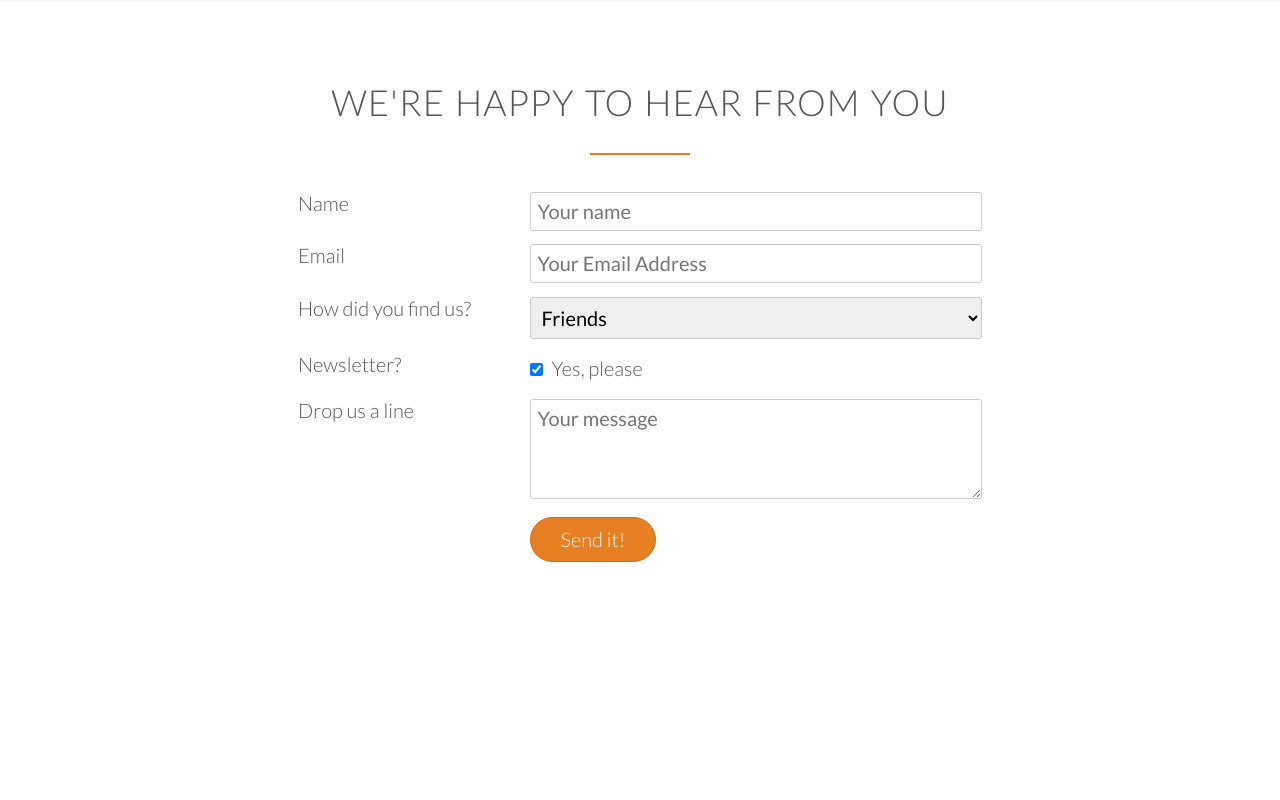
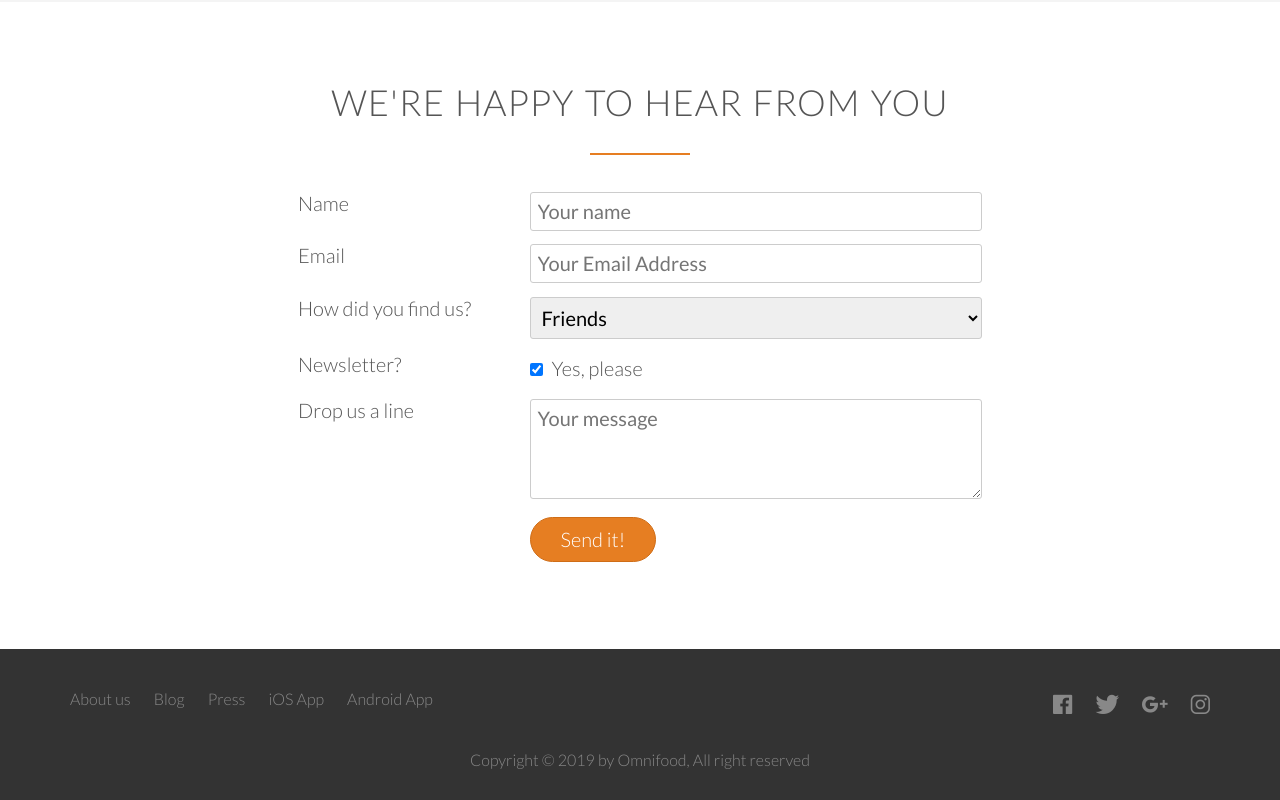
Before and after one commit to gmujica/omnifood, a plain HTML site: page index.html in a window 1280 px wide. Shown: the part 4624-5424 px from the top of the page. Before the commit the page ends 5273 px from the top, so only its background shows below. Drawn offline with Linux system fonts and the light colour scheme.

Commit message:
footer DONE

```diff
--- a/index.html
+++ b/index.html
@@ -373,31 +373,31 @@
             </form>
         </div>
     </section>
+    <footer>
+        <div class="row">
+            <div class="col span-1-of-2">
+                <ul class="footer-nav">
+                    <li><a href="#">About us</a></li>
+                    <li><a href="#">Blog</a></li>
+                    <li><a href="#">Press</a></li>
+                    <li><a href="#">iOS App</a></li>
+                    <li><a href="#">Android App</a></li>
+                </ul>
+            </div>
+            <div class="col span-1-of-2">
+                <ul class="social-links">
+                    <li><a href="#"><i class="icon ion-logo-facebook"></i></a></li>
+                    <li><a href="#"><i class="icon ion-logo-twitter"></i></a></li>
+                    <li><a href="#"><i class="icon ion-logo-googleplus"></i></a></li>
+                    <li><a href="#"><i class="icon ion-logo-instagram"></i></a></li>
+                </ul>
+            </div>
+        </div>
+        <div class="row">
+            <p>
+                Copyright &copy; 2019 by Omnifood, All right reserved
+            </p>
+        </div>
+    </footer>
 </body>
 </html>
-
-<!--
-
-Section 7: Contact form
-Title: We're happy to hear from you
-
-Fields to include:
-Name
-Email
-How did you find us?
-Newsletter
-Drop us a line
-
-Section 8: Footer
-Title: None
-
-Navigation:
-1. About us
-2. Blog
-3. Press
-4. iOS App
-5. Android App
-
-Also include links to facebook, twitter, google+ and Instagram accounts.
-
--->
--- a/resources/css/style.css
+++ b/resources/css/style.css
@@ -469,3 +469,82 @@ input[type=checkbox] {
 }
 
 *:focus {outline: none}
+
+/*****************************************/
+/*FOOTER*/
+
+footer {
+    background-color: #333;
+    padding: 30px;
+    font-size: 80%;
+}
+
+.footer-nav {
+    list-style: none;
+    float: left;
+}
+
+.social-links {
+    list-style: none;
+    float: right;
+}
+
+.footer-nav li,
+.social-links li {
+    display: inline-block;
+    margin-right: 20px;
+}
+
+.footer-nav li:last-child,
+.social-links li:last-child {
+    margin: 0;
+}
+
+.footer-nav li a:link,
+.footer-nav li a:visited,
+.social-links li a:link,
+.social-links li a:visited {
+    text-decoration: none;
+    border: 0;
+    color: #888;
+    transform: color 0.5s;
+}
+
+.footer-nav li a:hover,
+.footer-nav li a:active {
+    color: #ddd;
+}
+
+.social-links li a:link,
+.social-links li a:visited {
+    font-size: 160%;
+}
+
+.ion-logo-facebook,
+.ion-logo-twitter,
+.ion-logo-googleplus,
+.ion-logo-instagram {
+    transition: color 0.5s;
+}
+
+.ion-logo-facebook:hover {
+    color: #3b5998;
+}
+
+.ion-logo-twitter:hover {
+    color: #00aced;
+}
+
+.ion-logo-googleplus:hover {
+    color: #dd4b39;
+}
+
+.ion-logo-instagram:hover {
+    color: #517fa4;
+}
+
+footer p {
+    color: #888;
+    text-align: center;
+    margin-top: 20px;
+}
```
